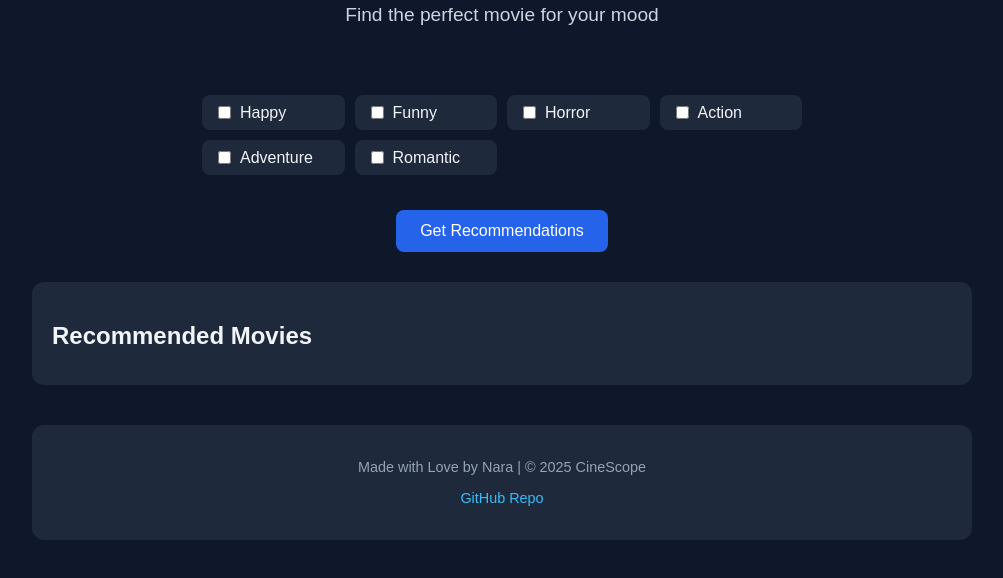
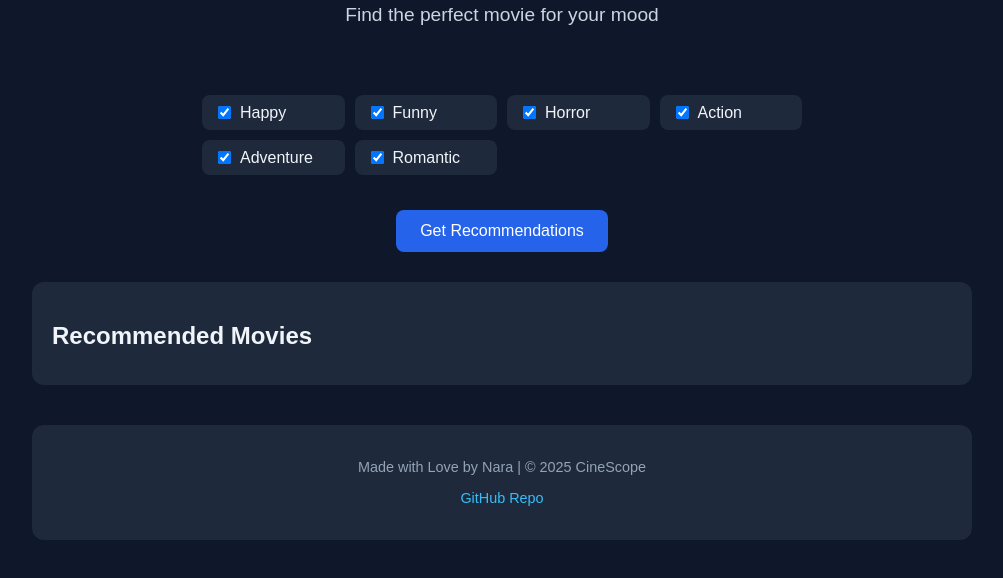
Before and after one commit to NaRaTHL/CineScope, a plain HTML site: page index.html in a window 1280 px wide. Shown: the part 66-644 px from the top of the page, without its empty margins (138-1141 px from the left). Drawn offline with Linux system fonts and the light colour scheme.

Commit message:
Update index.html

```diff
--- a/index.html
+++ b/index.html
@@ -15,12 +15,12 @@
 
   <!-- Mood Selection -->
   <div class="mood-selector">
-    <label><input type="checkbox" value="happy"> Happy</label>
-    <label><input type="checkbox" value="funny"> Funny</label>
-    <label><input type="checkbox" value="horror"> Horror</label>
-    <label><input type="checkbox" value="action"> Action</label>
-    <label><input type="checkbox" value="adventure"> Adventure</label>
-    <label><input type="checkbox" value="romantic"> Romantic</label>
+    <label><input type="checkbox" value="happy" checked> Happy</label>
+    <label><input type="checkbox" value="funny" checked> Funny</label>
+    <label><input type="checkbox" value="horror" checked> Horror</label>
+    <label><input type="checkbox" value="action" checked> Action</label>
+    <label><input type="checkbox" value="adventure" checked> Adventure</label>
+    <label><input type="checkbox" value="romantic" checked> Romantic</label>
   </div>
 
   <button onclick="recommendMovies()">Get Recommendations</button>
```
